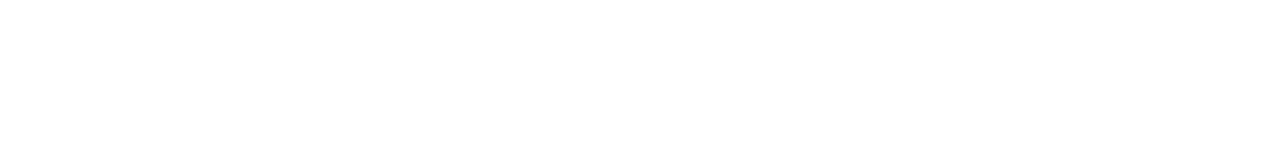
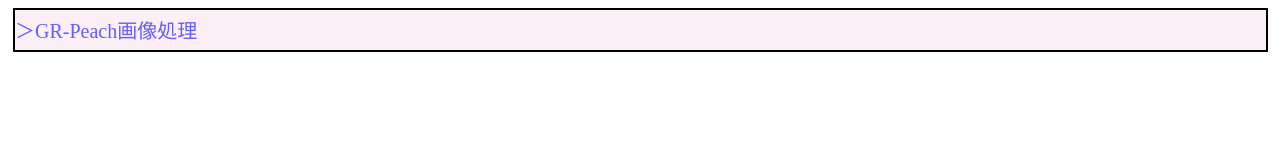
Before and after one commit to TanabeHitoshi/GR-peach, a plain HTML site: page index.html in a window 1280 px wide. Drawn offline with Linux system fonts and the light colour scheme.

Commit message:
2019/1/18 9:30 header-logo complete

```diff
--- a/index.html
+++ b/index.html
@@ -7,9 +7,9 @@
 </head>
 <body>
 	<header>
-
+		<div class="header-logo">＞GR-Peach画像処理</div>
 	</header>
-	<main>
+	<div class="main">
 
 	</main>
 	<footer>
--- a/stylesheet.css
+++ b/stylesheet.css
@@ -1,4 +1,18 @@
 body {
-  margin: 0;
-  font-family: "Hiragino Kaku Gothic ProN";
+	font-family: "Hiragino Kaku Gothic ProN";
 }
+
+header{
+	border:2px solid black;
+	margin:5px 5px;
+
+	height:40px;
+	width:99%;
+	font-size:20px;
+	color:blue;
+	background-color:#fceff7;
+}
+.header-logo{
+	opacity:0.6;
+	padding:5px 0px;
+}
```
